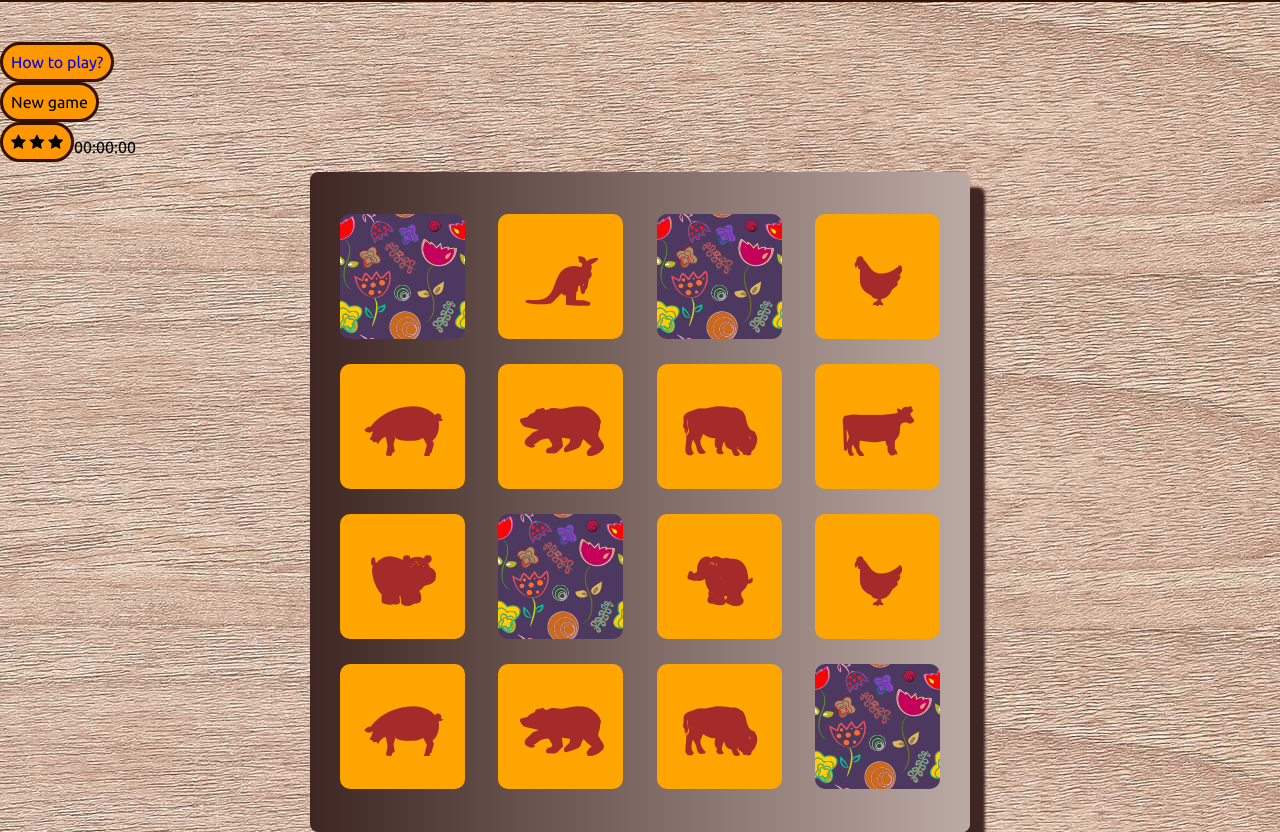
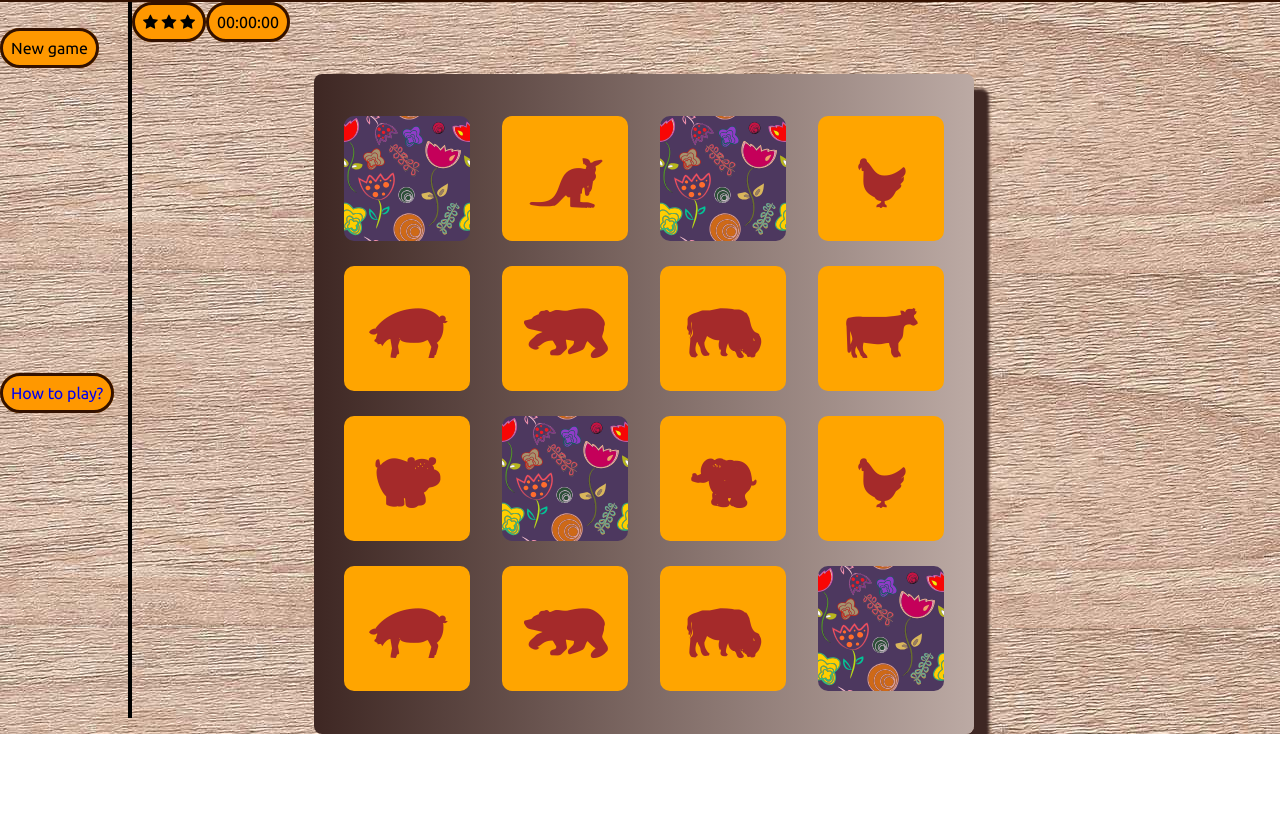
Before and after one commit to Alain91530/memory, a plain HTML site: page index.html in a window 1280 px wide. Shown: the part 82-914 px from the top of the page. After the commit the page ends 816 px from the top, so only its background shows below. Drawn offline with Linux system fonts and the light colour scheme.

Commit message:
fix: score and deck position

```diff
--- a/css/styles.css
+++ b/css/styles.css
@@ -1,16 +1,20 @@
+/*******************************************************************************
+*		Font for the pictures on cards																						 *
+*******************************************************************************/
 @font-face {
 	font-family: "animals";
 	src: url('../fonts/animals.ttf');
   /* Credit for font www.dafont.com */
 }
-
+/*******************************************************************************
+*		DOM's semantic elements																										 *
+*******************************************************************************/
 body {
   background-image: url("../img/wood1.jpg");
   /* Credit for background image
      https://pixabay.com/fr/bois-patron-%C3%A9tage-texture-arbre-150384/ */
-  /*background-size: cover;*/
   font-family: 'Ubuntu', sans-serif;
-  justify-content: center;
+	height: 100vh;
 	margin: 0;
 }
 
@@ -20,14 +24,68 @@ header {
   color: #310;
   display: flex;
   flex-flow: wrap;
-  margin-bottom: 40px;
+	min-height: 10%;
   text-align: center;
 }
 main {
+/*  align-items: center;*/
+	display: flex;
+	flex-wrap: wrap;
+	height: 89.5vh;
+/*  justify-content: center;*/
+}
+/*******************************************************************************
+*		Ids																																				 *
+*******************************************************************************/
+#deck {
+  align-self: center;
   align-items: center;
-  justify-content: center;
+  background-image: linear-gradient(270deg, #BCAAA4, #3e2723 100%);
+  border-radius: 8px;
+  box-shadow: 15px 15px 3px #3E2723;
+  display: flex;
+  flex-direction: row;
+  flex-wrap: wrap;
+  justify-content: space-between;
+  padding: 30px;
+  margin: auto;
+  max-width: 100%;
+  min-height: 600px;
+  width: 600px;
+}
+#menu {
+	border-style: solid;
+	border-width: 0 4px 0 0;
+	display: flex;
+	flex-flow: wrap;
+	padding-top: 2%;
+	width: 10%;
+}
+#score {
+	display: flex;
+	flex-flow: wrap;
+	height: 10%;
+	width: 100%;
 }
 
+#start-over {
+  cursor: pointer;
+}
+
+#rules {
+  cursor: pointer;
+}
+
+#time-left {
+  width: 33.33%
+}
+#game {
+  width: 80%;
+}
+
+/*******************************************************************************
+*		Classes																																		 *
+*******************************************************************************/
 .button {
   background-color: #ff9800;
   border-color: #310;
@@ -37,6 +95,7 @@ main {
   line-height: 2.5em;
   padding: 0.5em;
   text-decoration: none;
+	width: 80%;
 }
 
 .card {
@@ -44,7 +103,7 @@ main {
   font-family: "animals",sans-serif;
   border-radius: 10px;
   display: flex;
-  width: 125px;
+  width: 21%;
   height: 125px;
 }
 
@@ -66,29 +125,7 @@ main {
   width: 100%;
 }
 
-#deck {
-  align-self: center;
-  align-items: center;
-  background-image: linear-gradient(270deg, #BCAAA4, #3e2723 100%);
-  border-radius: 8px;
-  box-shadow: 15px 15px 3px #3E2723;
-  display: flex;
-  flex-direction: row;
-  flex-wrap: wrap;
-  justify-content: space-between;
-  padding: 30px;
-  margin: auto;
-  max-width: 100%;
-  min-height: 600px;
-  width: 600px;
-}
-
-#score {
-	display: flex;
-	flex-flow: wrap;
-	width: 100vm;
-}
-/************************************************
+/*******************************************************************************
 
     Modal box for Rules
 
@@ -97,7 +134,7 @@ main {
     using only html5 and css without any
     JavaScript.
 
-*************************************************/
+*******************************************************************************/
 
 /*  Design of the popUp:
       - full screen
@@ -160,20 +197,3 @@ main {
 .close:hover {
  background: #d9bea6;
 }
-
-#start-over {
-  cursor: pointer;
-  width: 33.33%;
-}
-
-#rules {
-  cursor: pointer;
-  width: 33.33%;
-}
-
-#time-left {
-  width: 33.33%
-}
-#game {
-  width: 100%;
-}
--- a/index.html
+++ b/index.html
@@ -66,22 +66,27 @@
 <body>
 
   <header>
-
     <div id="game">
       <h1>Memory Game</h1>
     </div>
   </header>
+
+  <main>
+
     <div id="menu">
+      <div id="start-over">
+          <span title="Start new game" class="button">New game</span>
+      </div>
       <div title="Display the rules" id="rules">
 
-      <!-- Create an anchor to open a popup           -->
+        <!-- Create an anchor to open a popup           -->
 
         <a class="button" href="#openPopUp">How to play?</a>
 
         <div title="" id="openPopUp" class="popUp">
           <div>
 
-          <!-- Create an anchor to close the popup           -->
+            <!-- Create an anchor to close the popup           -->
 
             <a href="#close" title="Close" class="close">X</a>
             <h2>Rules:</h2>
@@ -102,12 +107,8 @@
           </div>
         </div>
       </div>
-        <div id="start-over">
-          <div>
-            <span title="Start new game" class="button">New game</span>
-          </div>
-        </div>
       </div>
+    <div id="game">
     <div id="score">
       <div id="stars">
         <span class="button">
@@ -117,15 +118,14 @@
         </span>
       </div>
       <div id="time">
-        <span clas="button">
-          <p>00:00:00</p>
+        <span class="button">
+          00:00:00
         </span>
       </div>
 
     </div>
 
 
-  <main>
     <div id="deck">
       <div class="card back">
         <h2 class="picture">r</h2>
@@ -176,6 +176,7 @@
          <h2 class="picture">u</h2>
       </div>
     </div>
+    <div>
 
   </main>
 
```
